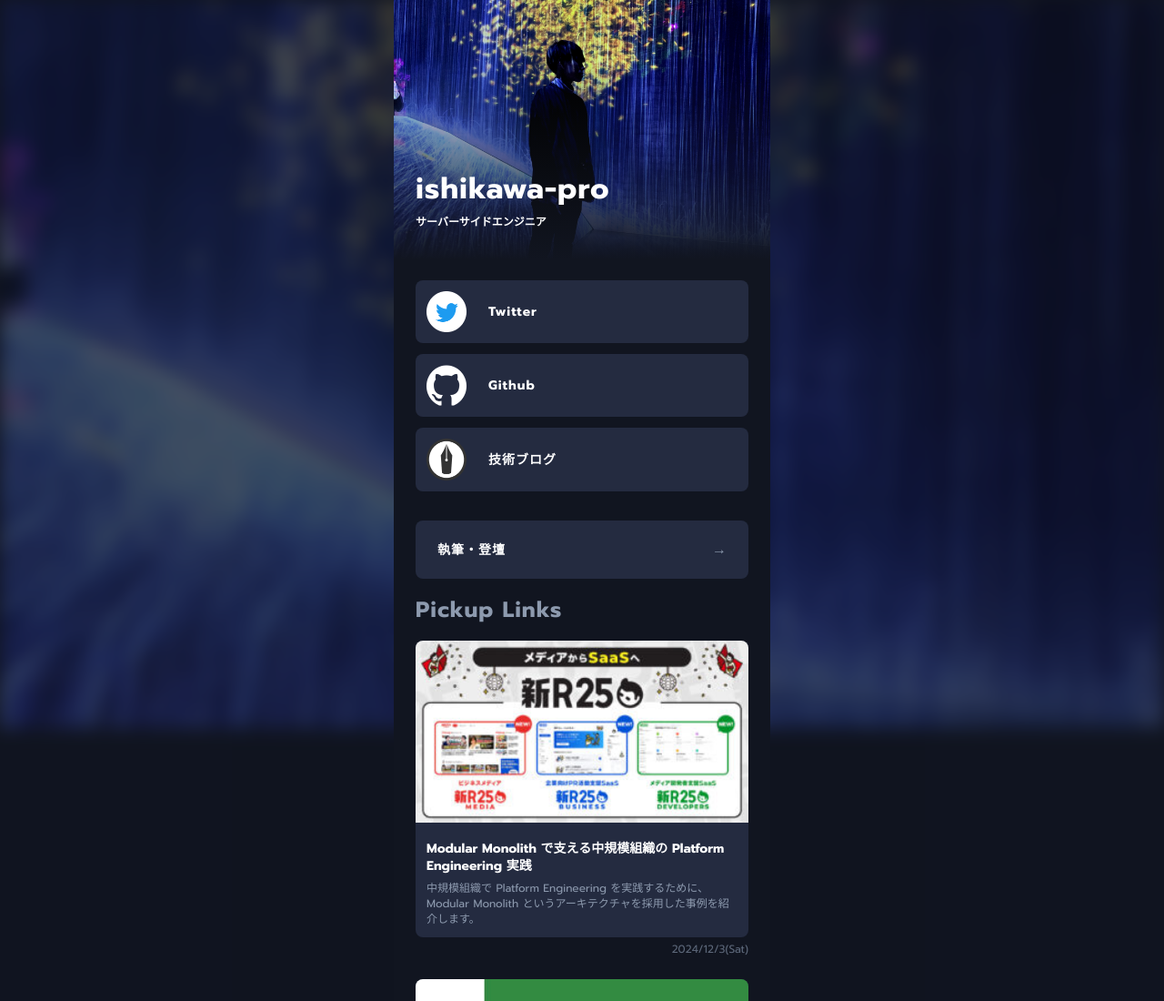
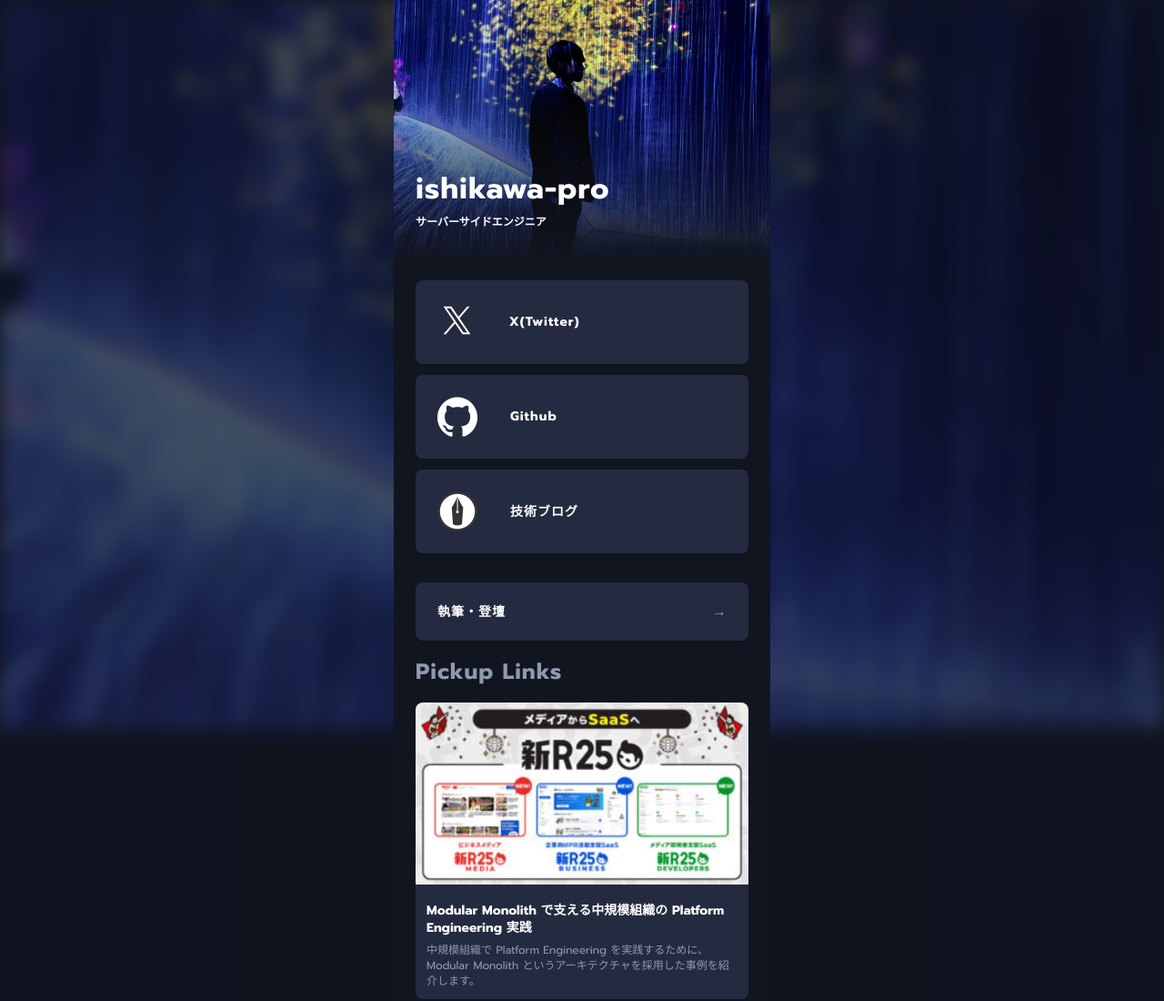
Before and after one commit to ishikawa-pro/ishikawa-pro-static-pages, an Astro site: page /link in a window 1280 px wide. Shown: the top 1100 px of the page at 91% size. Built offline with nearby package versions, Linux system fonts and the light colour scheme; Astro itself is replaced by a stand-in of ours.

Commit message:
fix: x icon

```diff
--- a/src/components/SNSCard.astro
+++ b/src/components/SNSCard.astro
@@ -10,7 +10,7 @@
 
 <li class="link-sns-card">
         <a href={href} target="_blank" rel="noopener noreferrer">
-                <img src={iconPath}/>
+                <img src={iconPath} alt={title}/>
                 <div class='link-sns-card-title'>
                         {title}
                 </div>
@@ -28,10 +28,14 @@
 		width: 100%;
 		text-decoration: none;
 		color: #FFFFFF;
+        align-items: center;
 	}
 	img {
 		margin: 12px;
+		padding: 12px;
 		width: 44px;
+        height: 44px;
+        object-fit: contain;
 	}
 	.link-sns-card-title {
 		margin: 24px 12px;
--- a/src/data/snsLinkList.json
+++ b/src/data/snsLinkList.json
@@ -1,7 +1,7 @@
 [
     {
-      "title": "Twitter",
-      "iconPath": "/sns_icons/icon_twitter.png",
+      "title": "X(Twitter)",
+      "iconPath": "/sns_icons/icon_x.png",
       "href": "https://twitter.com/ishikawa__pro"
     },
     {
```
Also changed, not shown: public/sns_icons/icon_twitter.png (deleted), public/sns_icons/icon_x.png (added).
